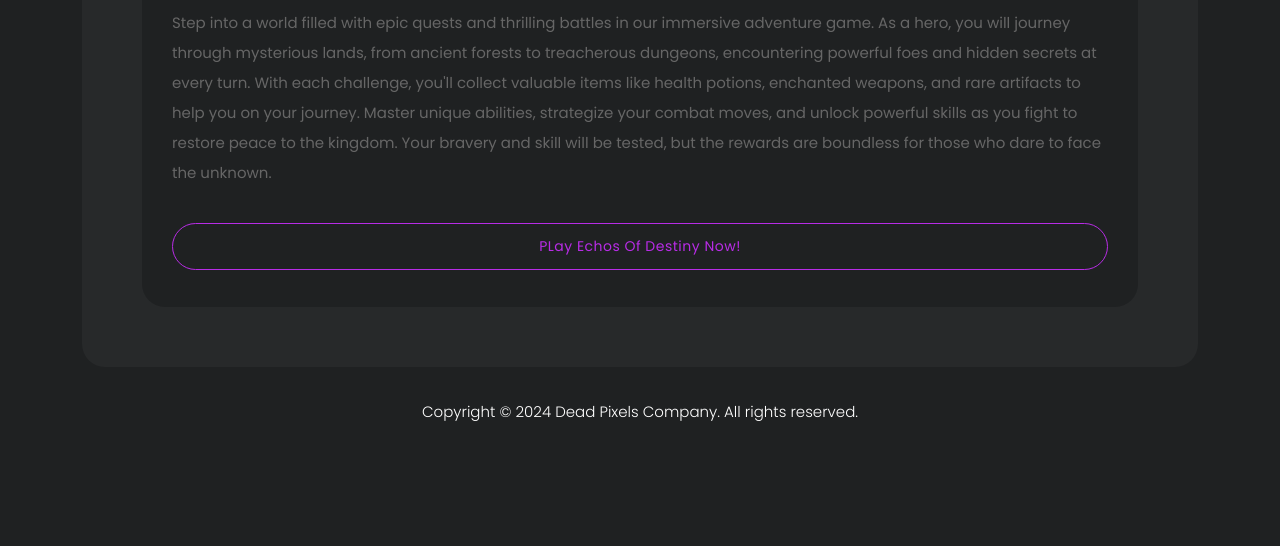
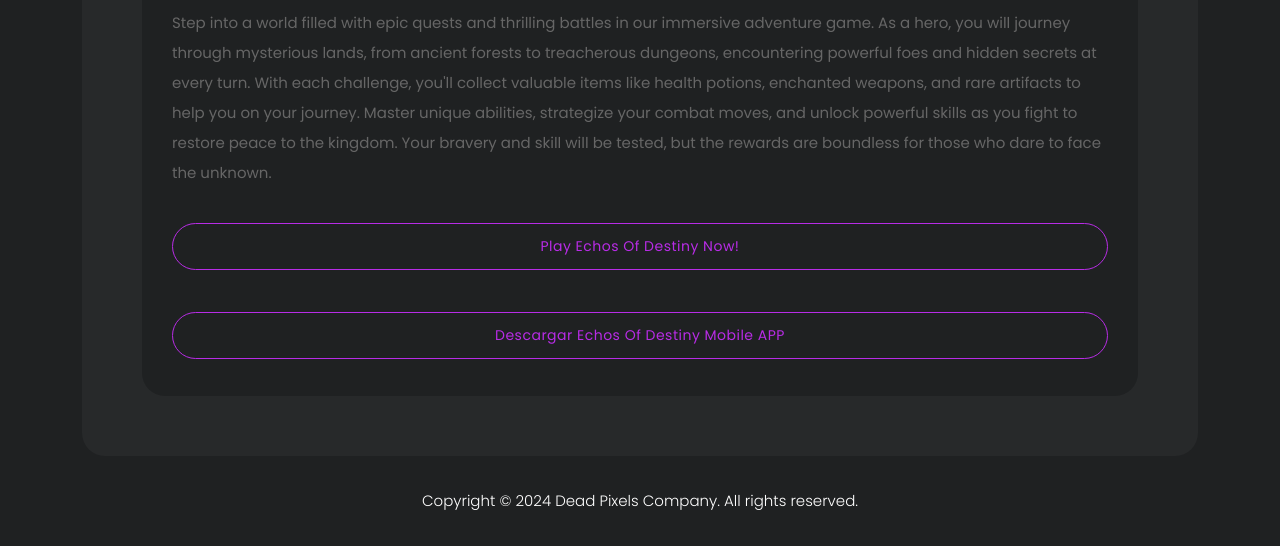
Before and after one commit to alansito2323/EchoOfDestiny, a PHP site: page /details.php in a window 1280 px wide. Shown: the part 1275-1821 px from the top of the page. Before the commit the page ends 1696 px from the top, so only its background shows below. Run offline with PHP 8.4, Linux system fonts and the light colour scheme; some libraries are stand-ins or nearby versions.

Commit message:
Update details.php

```diff
--- a/details.php
+++ b/details.php
@@ -115,13 +115,13 @@
                       </div>
                     </div>
                     <div class="col-lg-4">
-                      <img src="assets/images/details-01.jpg" alt="" style="border-radius: 23px; margin-bottom: 30px;">
+                      <img src="assets/images/Level11.jpg" alt="" style="border-radius: 23px; margin-bottom: 30px;">
                     </div>
                     <div class="col-lg-4">
-                      <img src="assets/images/details-02.jpg" alt="" style="border-radius: 23px; margin-bottom: 30px;">
+                      <img src="assets/images/Level22.jpg" alt="" style="border-radius: 23px; margin-bottom: 30px;">
                     </div>
                     <div class="col-lg-4">
-                      <img src="assets/images/details-03.jpg" alt="" style="border-radius: 23px; margin-bottom: 30px;">
+                      <img src="assets/images/Level33.jpg" alt="" style="border-radius: 23px; margin-bottom: 30px;">
                     </div>
                     <div class="col-lg-12">
                       <p>
@@ -130,9 +130,15 @@
                     </div>
                     <div class="col-lg-12">
                       <div class="main-border-button">
-                        <a href="#">PLay Echos of Destiny Now!</a>
+                        <a href="#">Play Echos of Destiny Now!</a>
                       </div>
                     </div>
+
+                    <div class="col-lg-12">
+                      <div class="main-border-button">
+                          <a href="assets/app-release.apk" download>Descargar Echos Of Destiny Mobile APP</a>
+                      </div>
+                  </div>
                   </div>
                 </div>
               </div>
```
